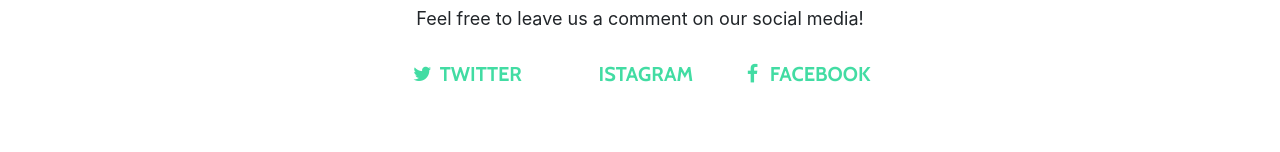
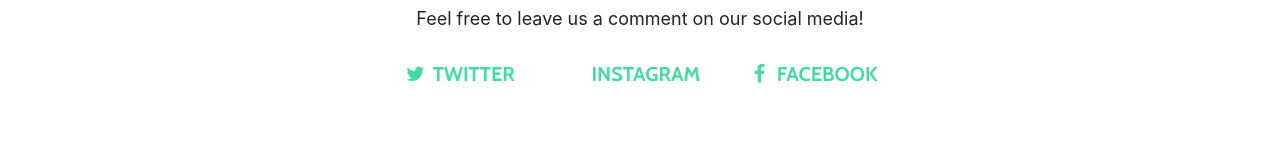
Before and after one commit to DkRebel86/cryptoyou.gith.io, a website with bundled scripts: page index.html in a window 1280 px wide. Shown: the part 2700-2852 px from the top of the page. Built offline with nearby package versions, Linux system fonts and the light colour scheme; some icons are missing.

Commit message:
Update index.html

```diff
--- a/index.html
+++ b/index.html
@@ -405,7 +405,7 @@
               <li class="list-inline-item">
                 <a href="#" class="btn btn-default btn-lg">
                   <i class="fa fa-istagram fa-fw"></i>
-                  <span class="network-name">Istagram</span>
+                  <span class="network-name">Instagram</span>
                 </a>
               </li>
               <li class="list-inline-item">
```
